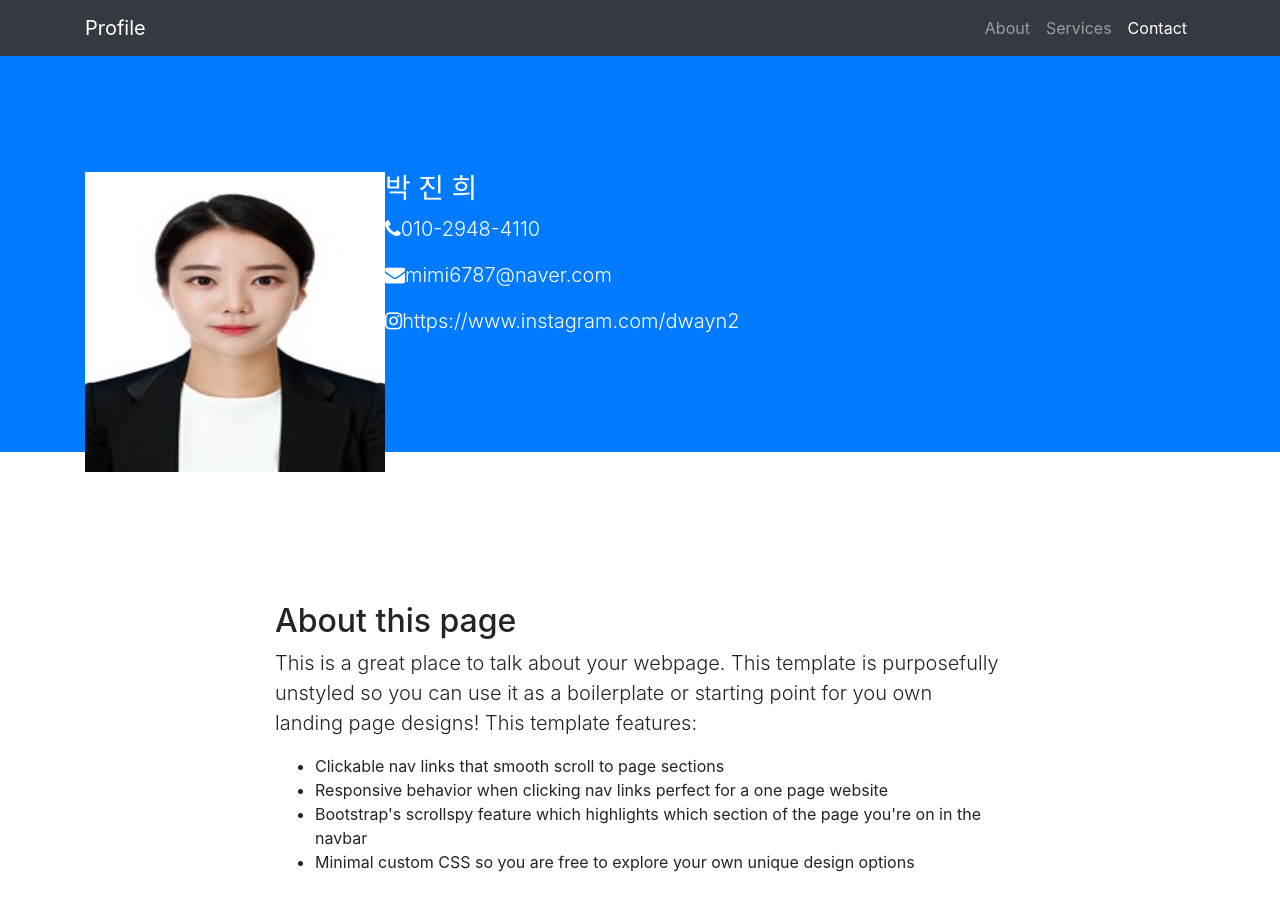
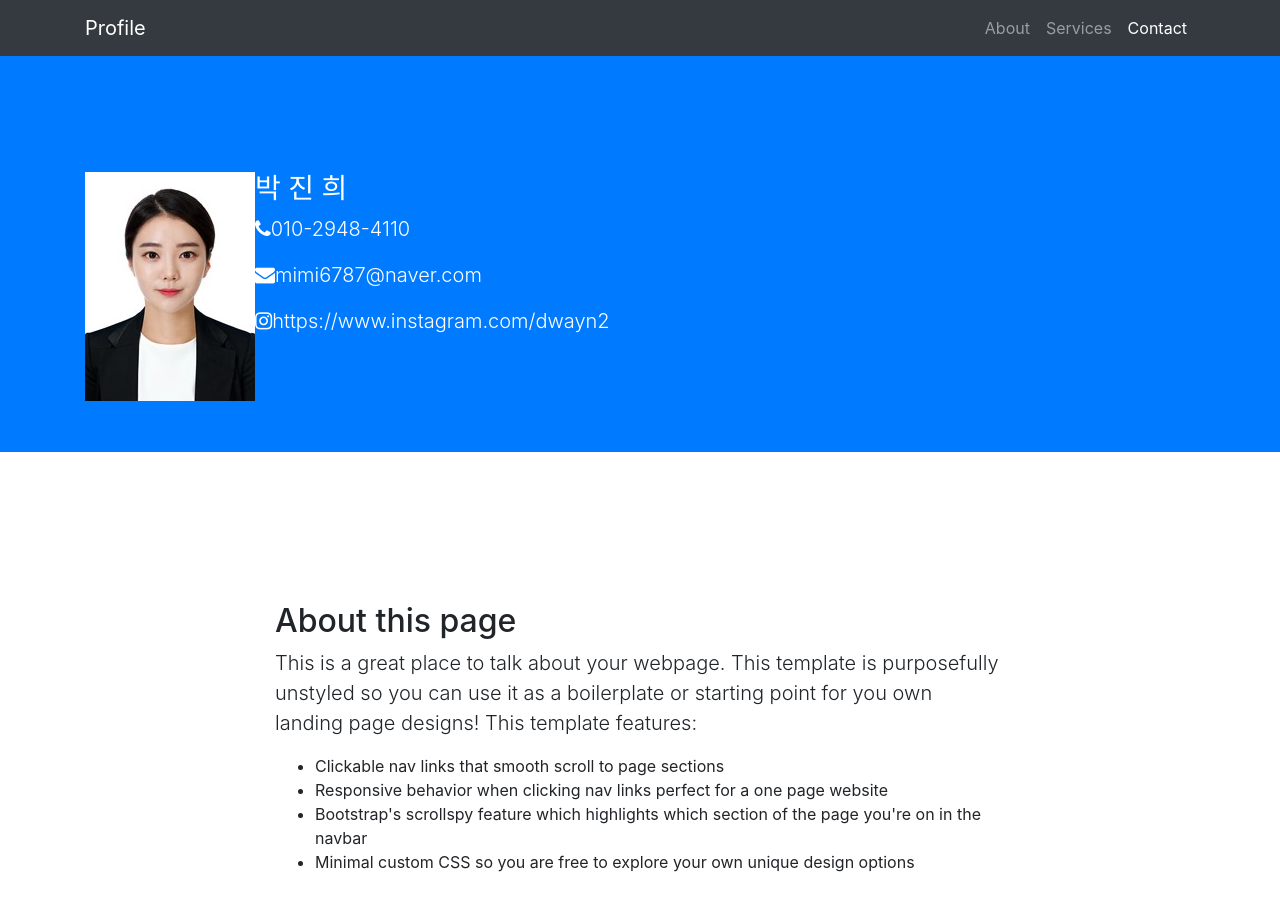
Before and after one commit to dwayn2/jindol.io, a website with bundled scripts: page index.html in a window 1280 px wide. Shown: the top 910 px of the page. Built offline with nearby package versions, Linux system fonts and the light colour scheme.

Commit message:
Update index.html

```diff
--- a/index.html
+++ b/index.html
@@ -49,7 +49,7 @@
   <header class="bg-primary text-white">
     <div class="container text-center">
       <p>
-        <img src="p.jpg" width="300px" height="300px" alt="no" align="left">
+        <img src="p.jpg" alt="no" align="left">
       </p>
     </div>
     <h3>박 진 희</h3>
```
